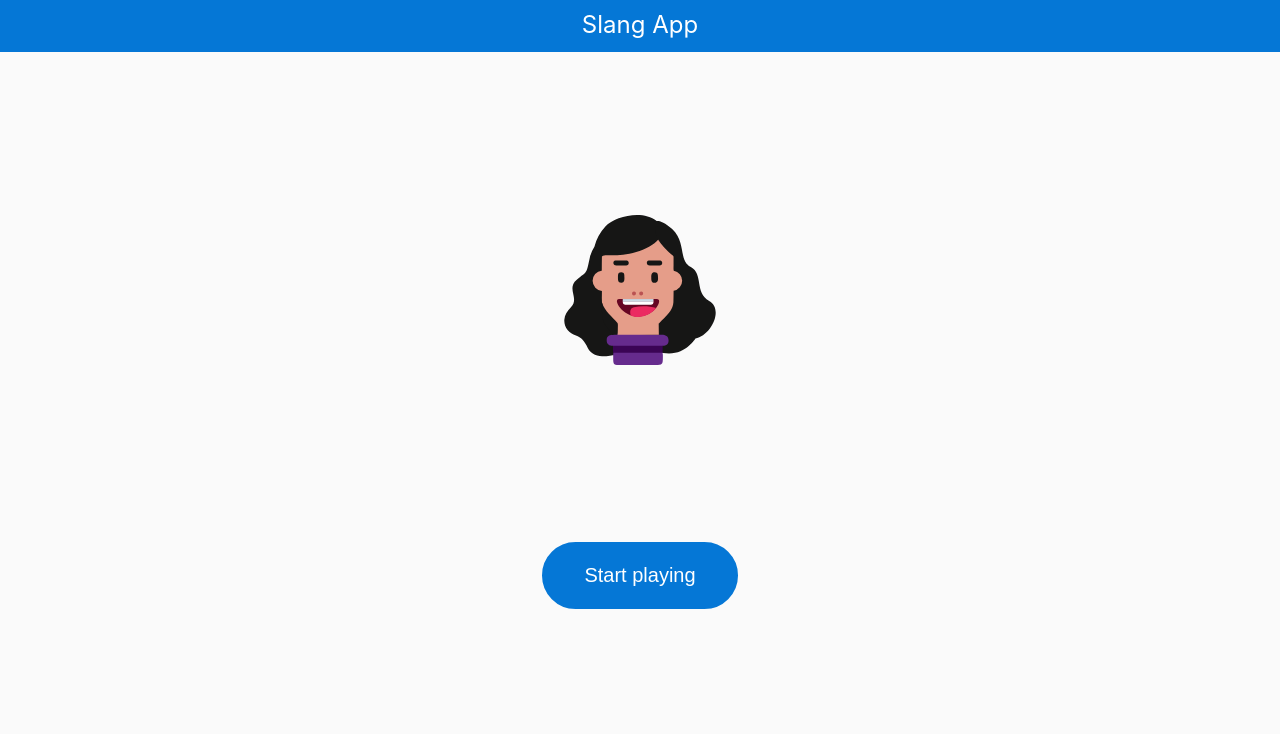
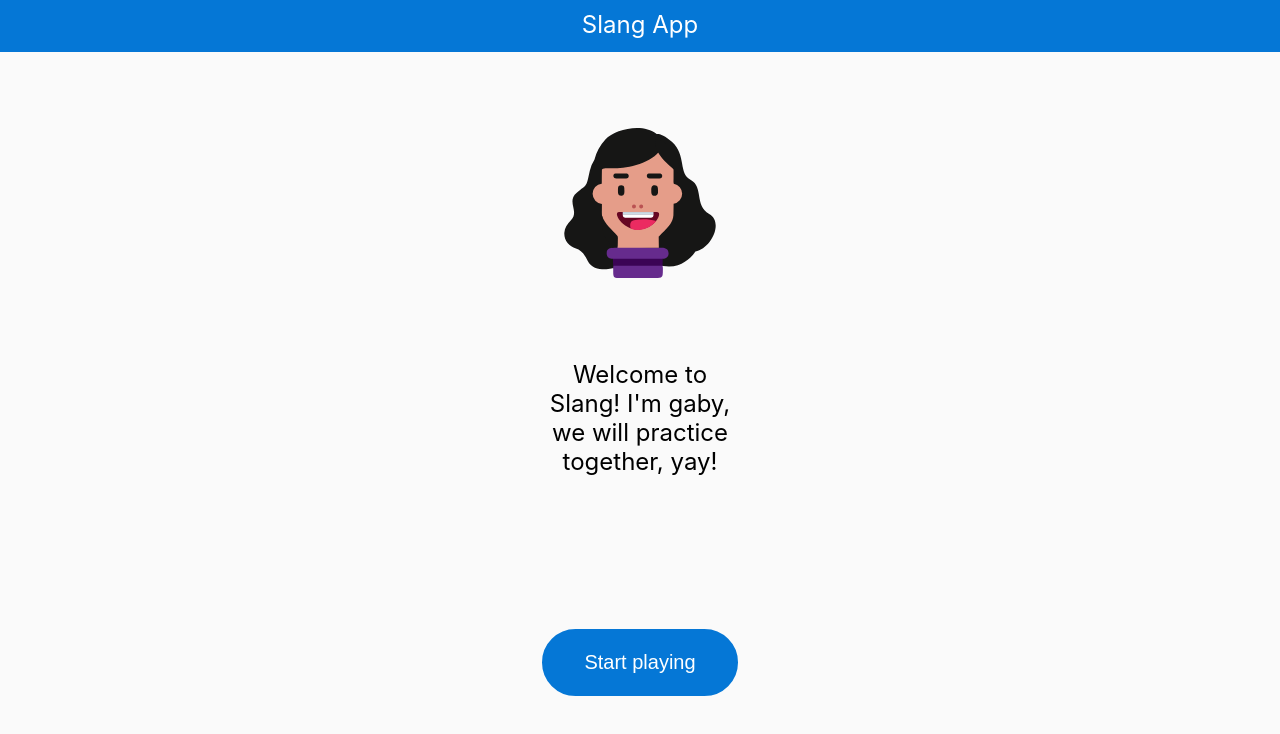
Before and after one commit to karmaester/slang-next-app, a Next.js app: page / in a window 1280 px wide. Shown: the top 734 px of the page. Built offline with nearby package versions, Linux system fonts and the light colour scheme.

Commit message:
Add self written text feature

```diff
--- a/src/components/Avatar/component/Avatar.tsx
+++ b/src/components/Avatar/component/Avatar.tsx
@@ -9,18 +9,20 @@ const Avatar = ({ message }: any) => {
     const [talks, setTalks] = useState(false);
     const [blinks, setBlinks] = useState(false);
     const [mustTalk, setMustTalk] = useState(true);
+    const [displayedText, setDisplaytext] = useState<string>("")
 
     const displayLetterByLetter = () => {
         let i = 0;
+        let temp = "";
         const arr = Array.from(message)
         const interval = setInterval(() => {
-            console.log("out")
-            if (i % 2 == 0) {
-                setTalks(true);
+            if (i % 5 == 0) {
+                setTalks(true)
             }
-            if (i % 2 != 0) {
-                setTalks(false);
+            if (i % 8 == 0) {
+                setTalks(false)
             }
+            temp += message.split("")[i]
             i++;
             if (i > arr.length - 2) {
                 setBlinks(true)
@@ -28,8 +30,10 @@ const Avatar = ({ message }: any) => {
             if (i > arr.length) {
                 clearInterval(interval);
                 setBlinks(false)
+            } else {
+                setDisplaytext(temp);
             }
-        }, 250);
+        }, 50);
     }
 
     useEffect(() => {
@@ -67,6 +71,9 @@ const Avatar = ({ message }: any) => {
                     />
                 </div>
             </div>
+            <div className={styles.dialogBelow}>
+                {displayedText}
+            </div>
         </>
     )
 }
--- a/src/components/Avatar/styles/Avatar.module.scss
+++ b/src/components/Avatar/styles/Avatar.module.scss
@@ -18,3 +18,9 @@
 .show {
     display: block;
 }
+
+.dialogBelow {
+    max-width: 200px;
+    text-align: center;
+    margin: 5rem auto 0;
+}
--- a/src/pages/Home.tsx
+++ b/src/pages/Home.tsx
@@ -4,10 +4,12 @@ import Button from '@components/Button/component/Button'
 import styles from '../styles/home.module.scss'
 import Avatar from '@components/Avatar/component/Avatar'
 
+const welcoming = "Welcome to Slang! I'm gaby, we will practice together, yay!"
+
 const Home = () => {
     return (
         <div className={styles.container}>
-            <Avatar message="This is a message" />
+            <Avatar message={welcoming} />
             <Link href="/Main">
                 <a>
                     <Button text="Start playing" />
```
Also changed, not shown: 1 other file (tests, documents, lock files or other folders).
